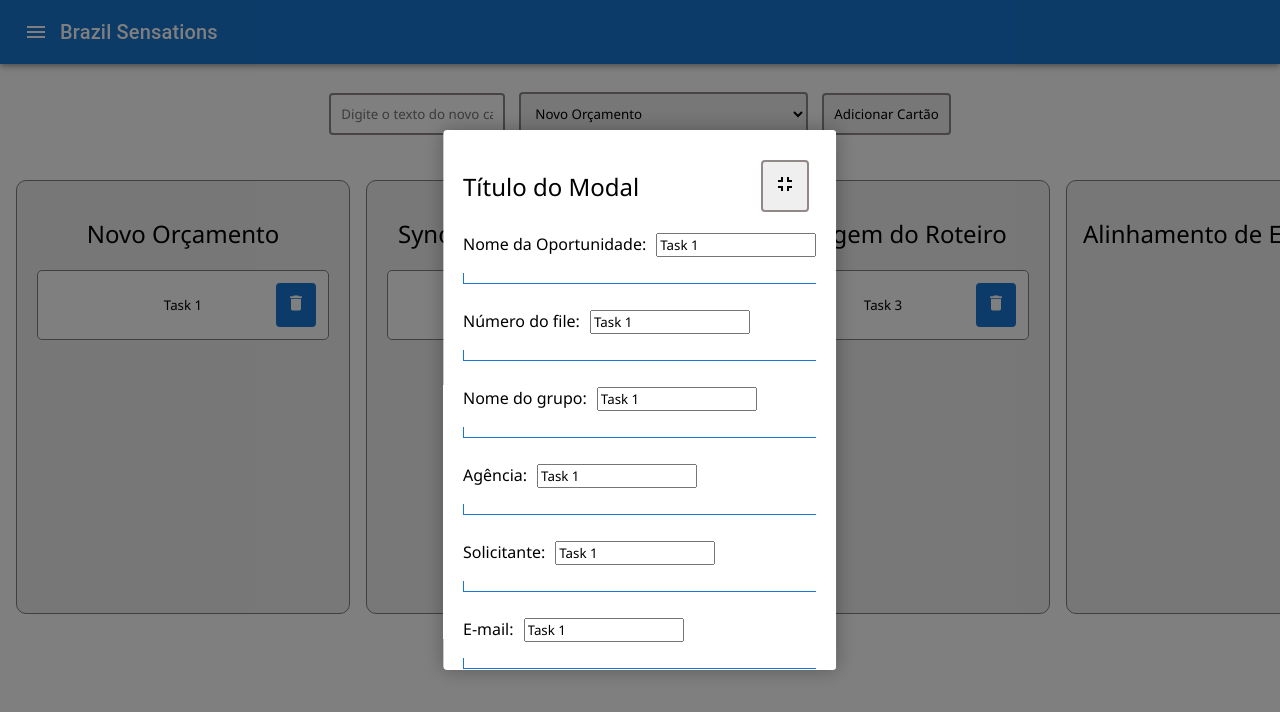
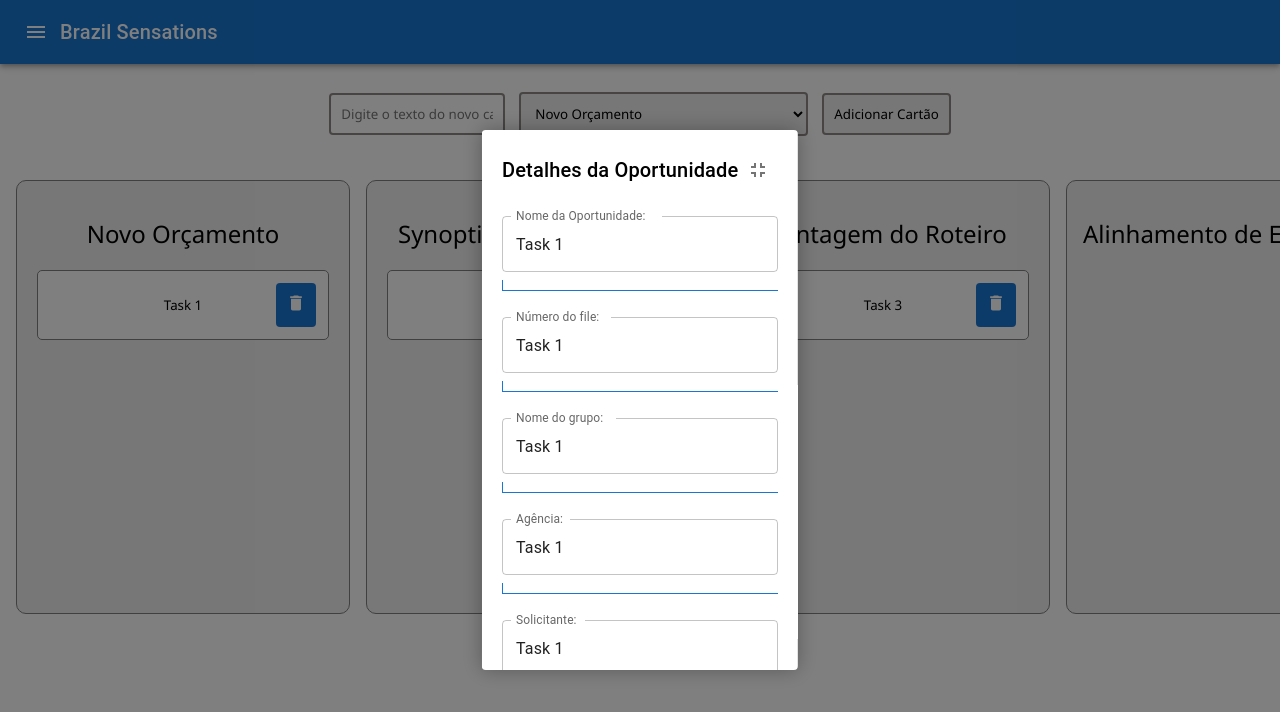
Before and after one commit to Alice-santos-silva/meuApp_v1, a React (Vite) app: page /kanban in a window 1280 px wide. Both pictures are taken after a click on the button "Task 1". Shown: the top 712 px of the page. Built offline with nearby package versions, Linux system fonts and the light colour scheme.

Commit message:
melhoria no estilo do modal

```diff
--- a/src/App.css
+++ b/src/App.css
@@ -1,9 +1,9 @@
-*{
+* {
   font-family: "Noto Sans", sans-serif;
   font-optical-sizing: auto;
   font-weight: 400;
   font-style: normal;
-  font-variation-settings:100;
+  font-variation-settings: 100;
 }
 
 body {
@@ -11,12 +11,12 @@
   margin: 0px;
 }
 
-.container-principal{
+.container-principal {
   height: 100vh;
 }
 
-.container-nav{
-  background-color:#489bef9a;
+.container-nav {
+  background-color: #489bef9a;
   height: 100%;
   width: 100%;
   display: flex;
@@ -24,16 +24,16 @@
   justify-content: space-around;
 }
 
-.container-nav ul{
+.container-nav ul {
   display: flex;
   flex-direction: row;
   justify-content: space-around;
 }
 
-.container-nav ul li{
+.container-nav ul li {
   list-style-type: none;
 }
-/*--------------------------------------------------------------------------------------------------------------------------*/
+
 .board-wrapper {
   display: flex;
   justify-content: center;
@@ -104,7 +104,9 @@
   height: 80px;
 }
 
-.newCard input, select, button {
+.newCard input,
+select,
+button {
   padding: 10px;
   margin: 7px;
   border-radius: 4px;
@@ -112,7 +114,6 @@
   border: 2px solid #918888;
 }
 
-/* Novos estilos adicionados */
 .kanban-card {
   padding: 8px;
   margin: 4px;
@@ -164,7 +165,6 @@
   padding: 16px;
 }
 
-
 .Modal {
   position: absolute;
   top: 50%;
@@ -175,8 +175,8 @@
   border-radius: 4px;
   box-shadow: 0px 0px 20px rgba(0, 0, 0, 0.3);
   display: grid;
-  grid-template-columns: 1fr; /* Uma coluna */
-  grid-template-rows: auto repeat(3, auto) auto auto; /* Linhas automáticas para header, inputs, outputs e botões */
+  grid-template-columns: 1fr;
+  grid-template-rows: auto repeat(9, auto) auto;
   grid-template-areas:
     "header"
     "input1"
@@ -196,7 +196,7 @@
 
 .header-row {
   display: grid;
-  grid-template-columns: 1fr auto; /* Header ocupa a maior parte, ícone à direita */
+  grid-template-columns: 1fr auto;
   grid-template-areas: "header icon";
   align-items: center;
 }
@@ -211,12 +211,10 @@
 }
 
 .input {
-  grid-area: input1; /* A cada input recebe uma área única */
   margin-left: 10px;
 }
 
 .output {
-  grid-area: output1; /* Saída correspondente ao input */
   border-bottom: 1px solid #1976D2;
   border-left: 1px solid #1976D2;
   text-align: center;
@@ -224,11 +222,10 @@
 }
 
 .update-button {
-  grid-area: update;
   cursor: pointer;
 }
 
-.excel-button{
+.excel-button {
   cursor: pointer;
 }
 
@@ -241,7 +238,7 @@
   background: rgba(0, 0, 0, 0.5);
 }
 
-.open-modal-button{
+.open-modal-button {
   cursor: pointer;
   border: none;
   background-color: #FFFFFF;
--- a/src/kanban/Board.jsx
+++ b/src/kanban/Board.jsx
@@ -32,6 +32,7 @@
       )
     );
   };
+
 
 
   const handleAddCard = () => {
--- a/src/kanban/KanbanCard.jsx
+++ b/src/kanban/KanbanCard.jsx
@@ -20,6 +20,7 @@
       onDelete(id);
     }
   };
+
 
   return (
     <div
--- a/src/utils/compModal.jsx
+++ b/src/utils/compModal.jsx
@@ -1,8 +1,9 @@
 import React, { useState, useEffect, createContext } from "react";
 import ReactModal from "react-modal";
+import { Button, TextField, Typography, IconButton } from '@mui/material';
 import FullscreenExitIcon from '@mui/icons-material/FullscreenExit';
+import SaveAsExcelButton from './SaveAsExcelButton';
 import '../App.css';
-import SaveAsExcelButton from './SaveAsExcelButton';
 
 ReactModal.setAppElement('#root');
 
@@ -54,7 +55,6 @@
 
   return (
     <FieldsContext.Provider value={{ fields }}>
-      <div>
       <ReactModal
         isOpen={isOpen}
         onRequestClose={onRequestClose}
@@ -63,27 +63,31 @@
         overlayClassName="Overlay"
       >
         <div className="header-row">
-            <h2 id="header">Título do Modal</h2>
-            <button onClick={onRequestClose} className="icon"><FullscreenExitIcon /></button>
+          <Typography variant="h6">Detalhes da Oportunidade</Typography>
+          <IconButton onClick={onRequestClose} className="icon">
+            <FullscreenExitIcon />
+          </IconButton>
         </div>
 
         {fields.map((field, index) => (
           <div key={index}>
-              <label>{field.label}</label>
-              <input
-                type="text"
-                className="input"
+            <TextField
+              label={field.label}
+              variant="outlined"
+              fullWidth
               value={field.input}
               onChange={(e) => handleInputChange(index, e)}
+              margin="normal"
             />
-              <p className="output">{field.output}</p>
+            <Typography variant="body2" className="output">{field.output}</Typography>
           </div>
         ))}
 
-          <button onClick={updateOutputs} className="update-button">Salvar Alterações</button>
+        <Button onClick={updateOutputs} variant="contained" color="primary" className="update-button">
+          Salvar Alterações
+        </Button>
         <SaveAsExcelButton />
       </ReactModal>
-      </div>
     </FieldsContext.Provider>
   );
 };
```
Also changed, not shown: src/ideias.md (added, +1 -0 lines). Lines whose indentation alone changed are shown as unchanged.
